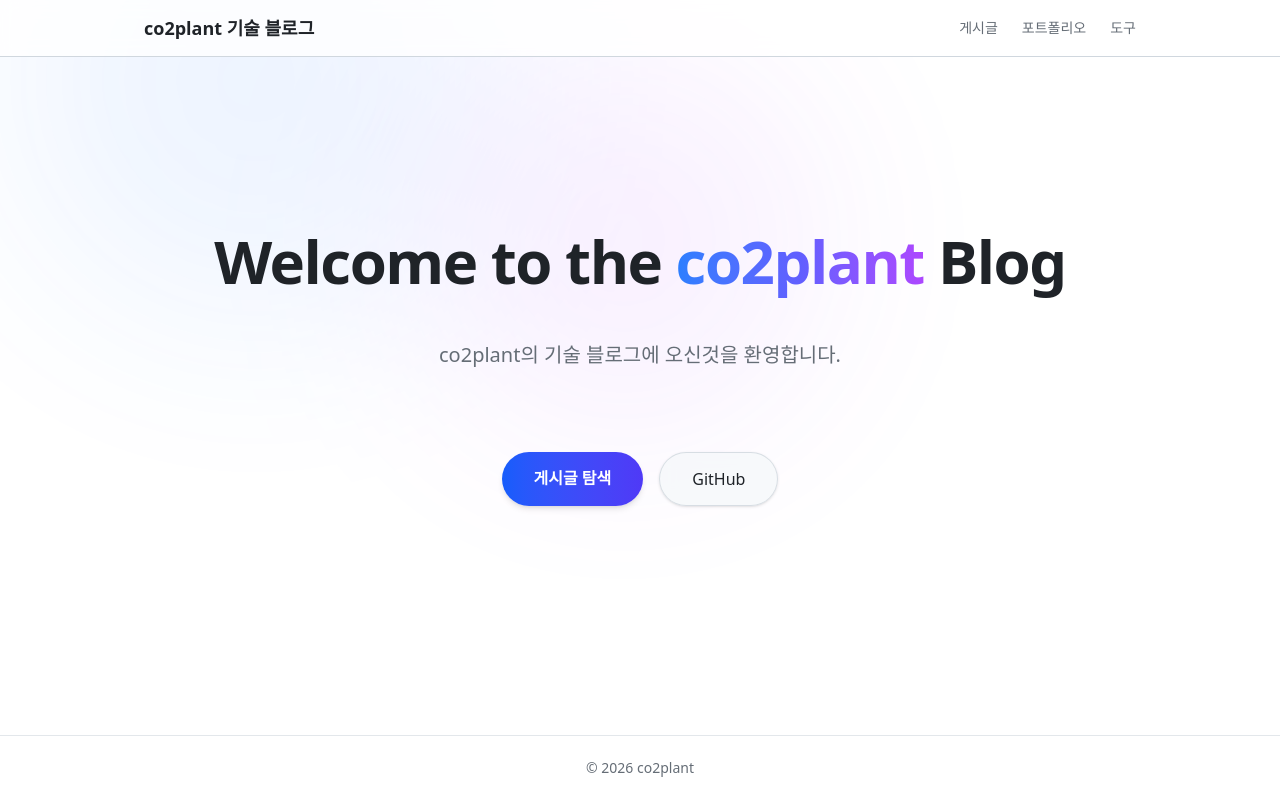
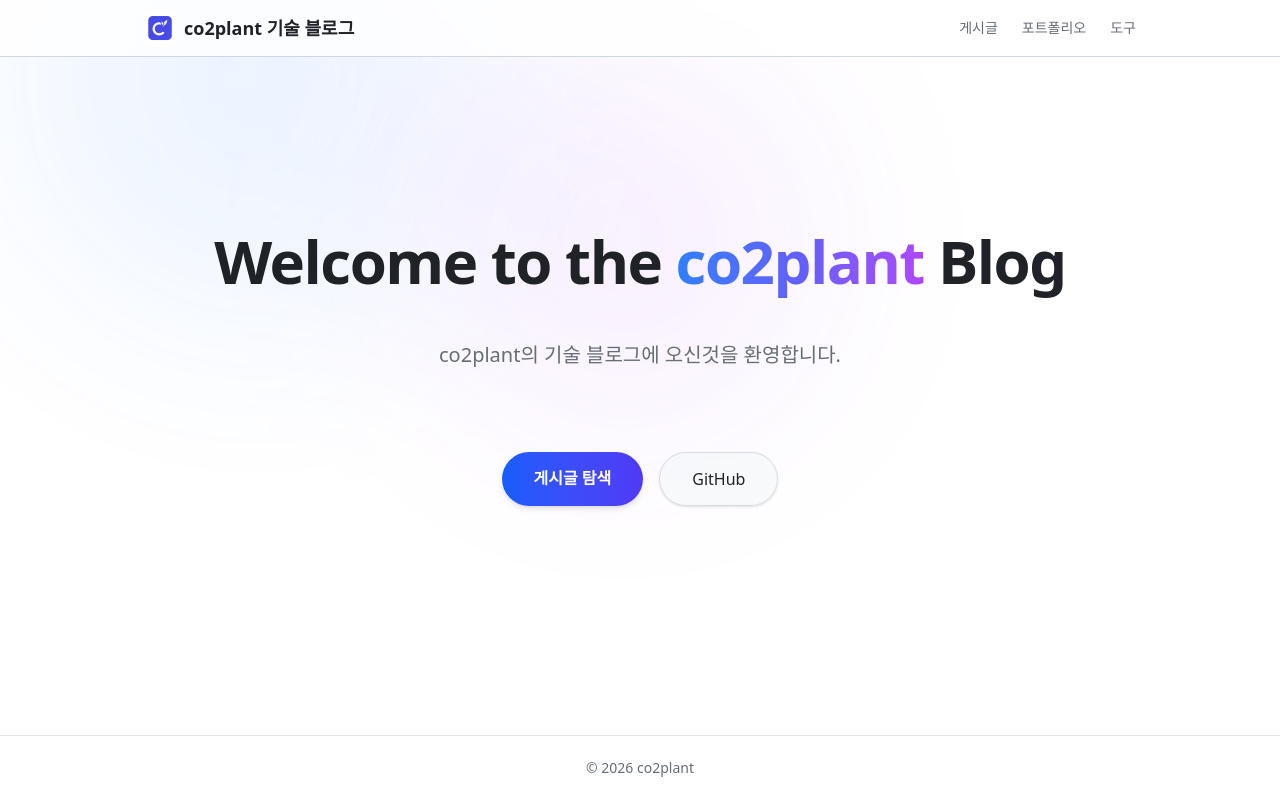
Before and after one commit to co2plant/technicalBlog, a Next.js app: page / in a window 1280 px wide. Built offline with nearby package versions, Linux system fonts and the light colour scheme; no server answers.

Commit message:
feat: site icon 추가

```diff
--- a/src/components/site-header.tsx
+++ b/src/components/site-header.tsx
@@ -1,4 +1,5 @@
 import Link from "next/link";
+import Image from "next/image";
 
 const NAV_ITEMS = [
   { href: "/posts", label: "게시글" },
@@ -10,8 +11,18 @@
   return (
     <header className="sticky top-0 z-50 w-full border-b border-gh-border bg-gh-bg/80 backdrop-blur" data-testid="site-header">
       <div className="mx-auto flex h-14 max-w-5xl items-center justify-between px-4">
-        <Link href="/" className="font-semibold text-gh-text text-lg">
-          co2plant 기술 블로그
+        <Link
+          href="/"
+          className="flex items-center gap-2 whitespace-nowrap font-semibold text-lg text-gh-text"
+        >
+          <Image
+            src="/logo.png"
+            alt=""
+            width={32}
+            height={32}
+            priority
+          />
+          <span>co2plant 기술 블로그</span>
         </Link>
         <nav className="flex items-center space-x-6 text-sm font-medium" aria-label="주요 내비게이션">
           {NAV_ITEMS.map((item) => (
```
Also changed, not shown: public/logo.png (added), src/app/icon.png (added).
